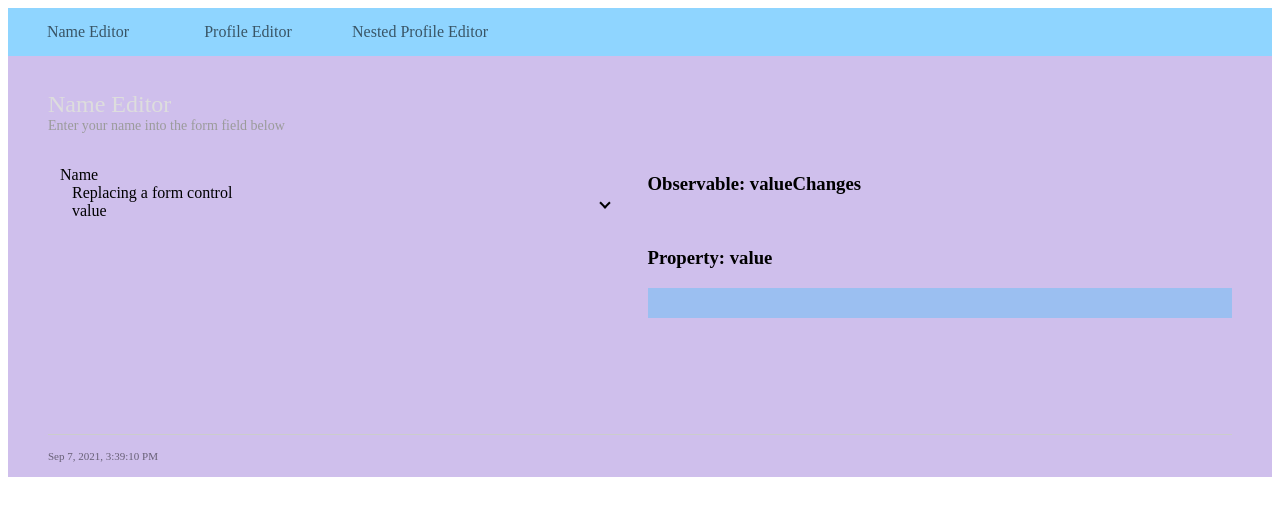
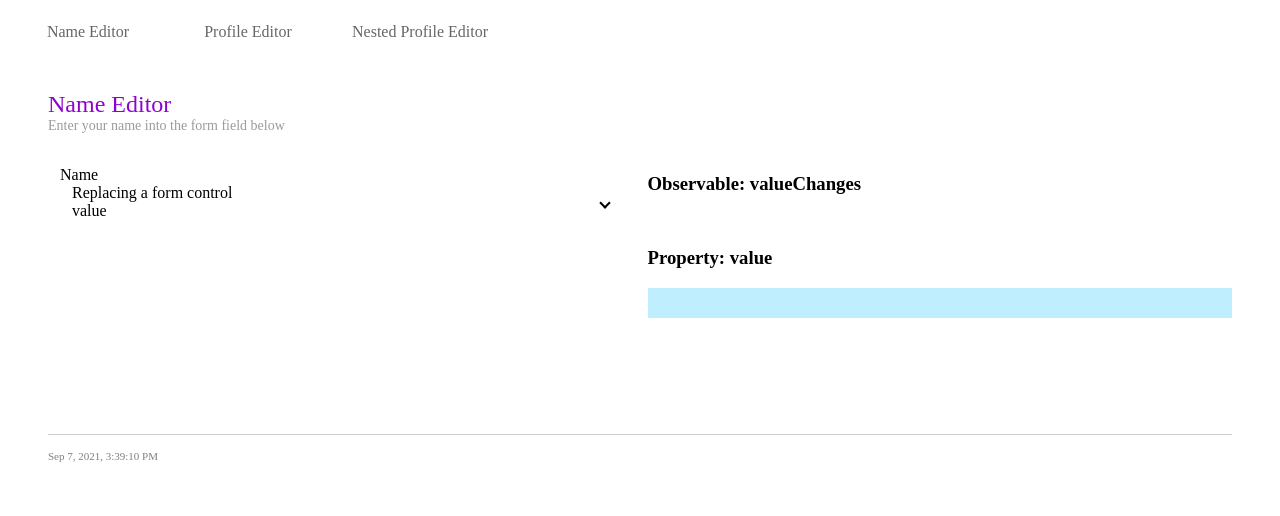
Before and after one commit to elwoodviewgol/Forms, an Angular app: page / in a window 1280 px wide. Shown: the top 516 px of the page. Built offline with nearby package versions, Linux system fonts and the light colour scheme; a web font is replaced by a local one.

Commit message:
1 file modified

```diff
--- a/src/styles.css
+++ b/src/styles.css
@@ -4,7 +4,7 @@ TEXT
 .elwood-h2,
 .elwood-h3,
 .elwood-h4 {
-  color: #ddd;
+  color: rgb(143, 0, 209);
   font-weight: 100;
 }
 .elwood-h2 small,
@@ -42,13 +42,13 @@ FORMS
 TABS
 --------------------------------------- */
 .elwood-tab-group {
-  background-color: rgba(0, 255, 255, 0.25);
+  background-color: transparent ; /* rgba(0, 255, 255, 0.25) */
 }
 .mat-tab-header {
-  background-color: rgba(0, 89, 255, 0.25);
+  background-color: transparent ; /* rgba(0, 255, 255, 0.25) */
 }
 .mat-tab-body-wrapper {
-  background-color: rgba(255, 0, 179, 0.25);
+  background-color: transparent ; /* rgba(0, 255, 255, 0.25) */
   padding: 15px 40px;
 }
 
```
